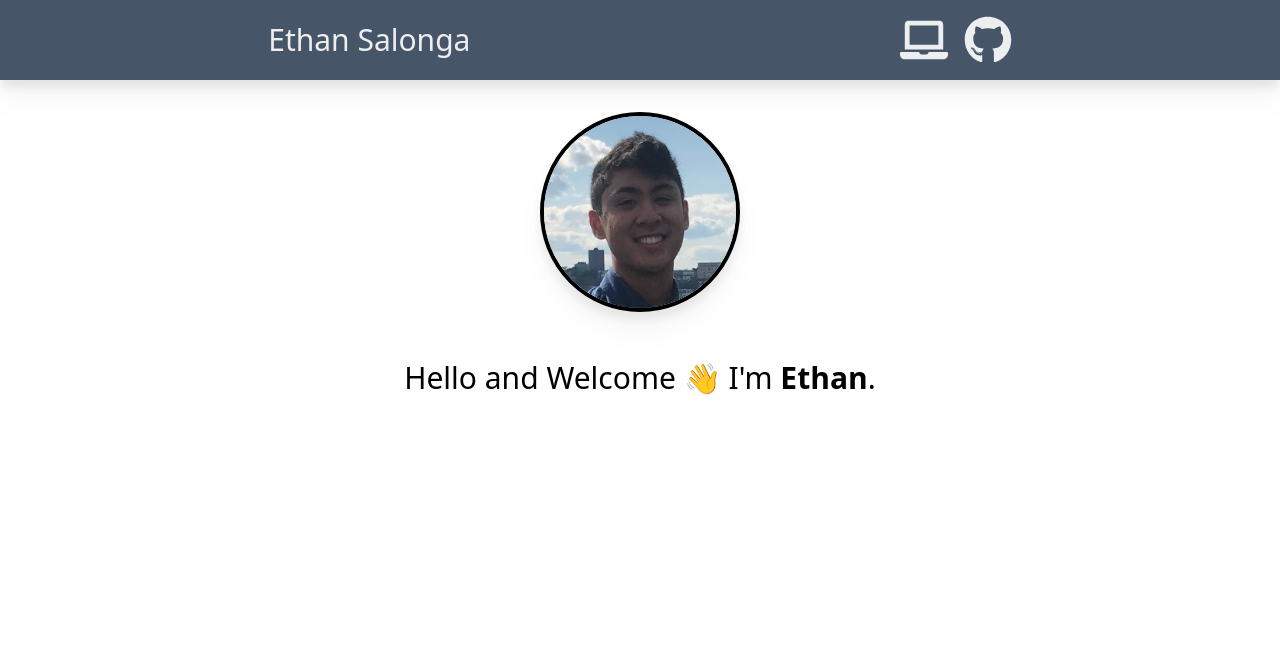
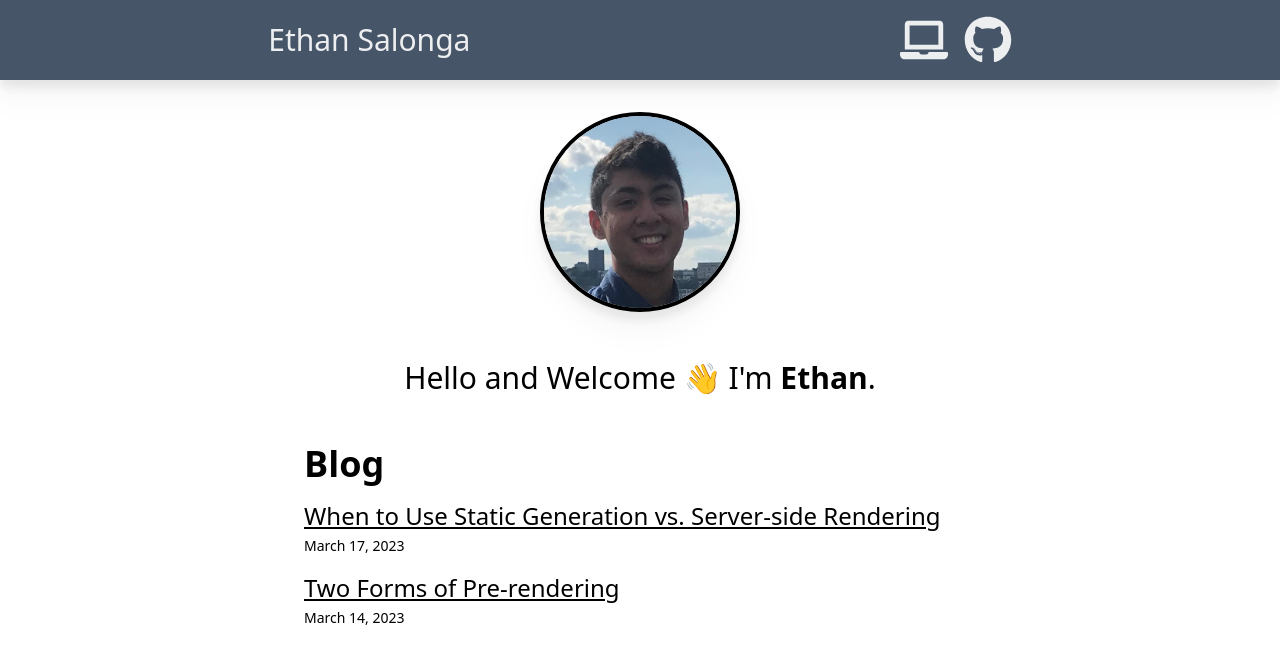
Before and after one commit to ethansalonga/blog-website, a Next.js app: page / in a window 1280 px wide. Shown: the top 664 px of the page. Built offline with nearby package versions, Linux system fonts and the light colour scheme.

Commit message:
feat: create and render blog posts

```diff
--- /dev/null
+++ b/app/components/ListItem.tsx
@@ -0,0 +1,24 @@
+import Link from "next/link"
+import getFormattedDate from "@/lib/getFormattedDate"
+
+type Props = {
+  post: BlogPost
+}
+
+export default function ListItem({ post }: Props) {
+  const { id, title, date } = post
+  const formattedDate = getFormattedDate(date)
+
+  return (
+    <li className="mt-4 text-2xl dark:text-white/90">
+      <Link
+        className="underline hover:text-black/70 dark:hover:text-white"
+        href={`/posts/${id}`}
+      >
+        {title}
+      </Link>
+      <br />
+      <p className="text-sm mt-1">{formattedDate}</p>
+    </li>
+  )
+}
--- /dev/null
+++ b/app/components/Posts.tsx
@@ -0,0 +1,16 @@
+import { getSortedPostsData } from "@/lib/posts"
+import ListItem from "./ListItem"
+
+export default function Posts() {
+  const posts = getSortedPostsData()
+  return (
+    <section className="mt-6 mx-auto max-w-2xl">
+      <h2 className="text-4xl font-bold dark:text-white/90">Blog</h2>
+      <ul className="w-full">
+        {posts.map((post) => (
+          <ListItem key={post.id} post={post} />
+        ))}
+      </ul>
+    </section>
+  )
+}
--- a/app/page.tsx
+++ b/app/page.tsx
@@ -1,3 +1,5 @@
+import Posts from "./components/Posts"
+
 export default function Home() {
   return (
     <main className="px-6 mx-auto">
@@ -7,6 +9,7 @@
           I&apos;m <span className="font-bold">Ethan</span>.
         </span>
       </p>
+      <Posts />
     </main>
   )
 }
--- /dev/null
+++ b/blogposts/pre-rendering.md
@@ -0,0 +1,11 @@
+---
+title: "Two Forms of Pre-rendering"
+date: "2023-03-14"
+---
+
+Next.js has two forms of pre-rendering: **Static Generation** and **Server-side Rendering**. The difference is in **when** it generates the HTML for a page.
+
+- **Static Generation** is the pre-rendering method that generates the HTML at **build time**. The pre-rendered HTML is then _reused_ on each request.
+- **Server-side Rendering** is the pre-rendering method that generates the HTML on **each request**.
+
+Importantly, Next.js lets you **choose** which pre-rendering form to use for each page. You can create a "hybrid" Next.js app by using Static Generation for most pages and using Server-side Rendering for others.
--- /dev/null
+++ b/blogposts/ssg-ssr.md
@@ -0,0 +1,19 @@
+---
+title: 'When to Use Static Generation vs. Server-side Rendering'
+date: '2023-03-17'
+---
+
+We recommend using **Static Generation** (with and without data) whenever possible because your page can be built once and served by CDN, which makes it much faster than having a server render the page on every request.
+
+You can use Static Generation for many types of pages, including:
+
+- Marketing pages
+- Blog posts
+- E-commerce product listings
+- Help and documentation
+
+You should ask yourself: "Can I pre-render this page **ahead** of a user's request?" If the answer is yes, then you should choose Static Generation.
+
+On the other hand, Static Generation is **not** a good idea if you cannot pre-render a page ahead of a user's request. Maybe your page shows frequently updated data, and the page content changes on every request.
+
+In that case, you can use **Server-Side Rendering**. It will be slower, but the pre-rendered page will always be up-to-date. Or you can skip pre-rendering and use client-side JavaScript to populate data.
--- /dev/null
+++ b/lib/getFormattedDate.tsx
@@ -0,0 +1,5 @@
+export default function getFormattedDate(dateString: string): string {
+  return new Intl.DateTimeFormat("en-US", { dateStyle: "long" }).format(
+    new Date(dateString)
+  )
+}
--- /dev/null
+++ b/lib/posts.tsx
@@ -0,0 +1,32 @@
+import fs from "fs"
+import path from "path"
+import matter from "gray-matter"
+
+const postsDirectory = path.join(process.cwd(), "blogposts")
+
+export function getSortedPostsData() {
+  // Get file names under /posts
+  const fileNames = fs.readdirSync(postsDirectory)
+  const allPostsData = fileNames.map((fileName) => {
+    // Remove ".md" from file name to get id
+    const id = fileName.replace(/\.md$/, "")
+
+    // Read markdown file as string
+    const fullPath = path.join(postsDirectory, fileName)
+    const fileContents = fs.readFileSync(fullPath, "utf8")
+
+    // Use gray-matter to parse the post metadata section
+    const matterResult = matter(fileContents)
+
+    const blogPost: BlogPost = {
+      id,
+      title: matterResult.data.title,
+      date: matterResult.data.date,
+    }
+
+    // Combine the data with the id
+    return blogPost
+  })
+  // Sort posts by date
+  return allPostsData.sort((a, b) => (a.date < b.date ? 1 : -1))
+}
--- a/package.json
+++ b/package.json
@@ -14,6 +14,7 @@
     "@types/react-dom": "18.2.7",
     "eslint": "8.49.0",
     "eslint-config-next": "13.4.19",
+    "gray-matter": "^4.0.3",
     "next": "13.4.19",
     "react": "18.2.0",
     "react-dom": "18.2.0",
--- /dev/null
+++ b/types.d.ts
@@ -0,0 +1,5 @@
+type BlogPost = {
+  id: string
+  title: string
+  date: string
+}
```
Also changed, not shown: 1 other file (tests, documents, lock files or other folders).
